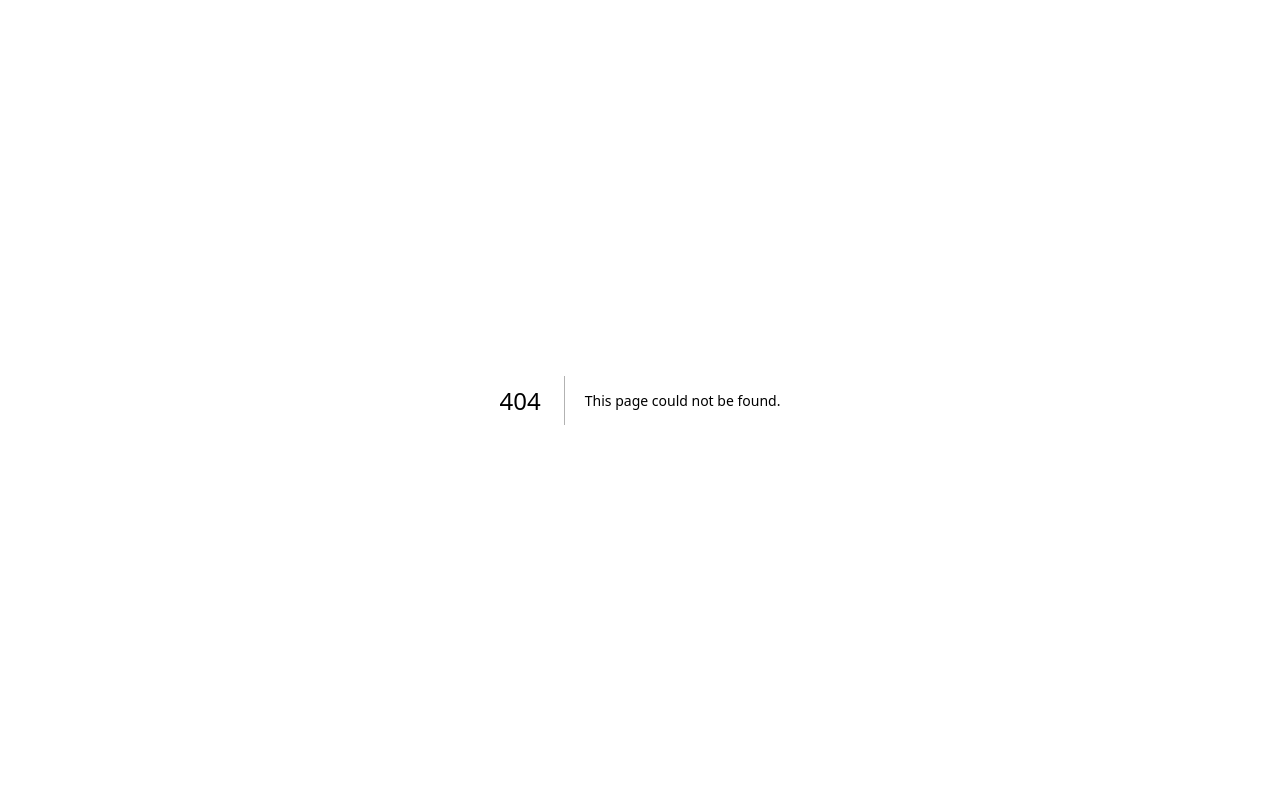
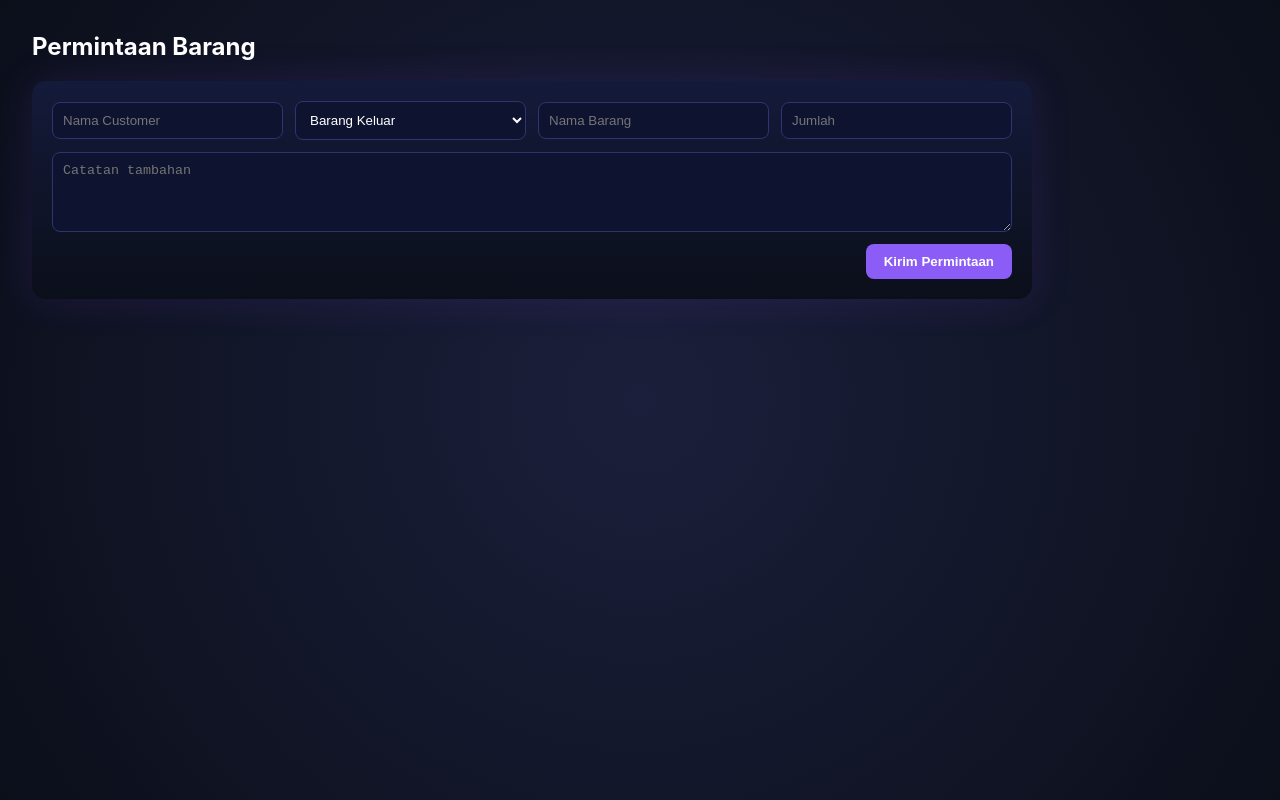
Before and after one commit to RifkiFahrezi86/dashboard-gudang-barang, a Next.js app: page /customer/request in a window 1280 px wide. Before the commit this address had no page. Built offline with nearby package versions, Linux system fonts and the light colour scheme.

Commit message:
project lagi

```diff
--- /dev/null
+++ b/app/customer/request/page.tsx
@@ -0,0 +1,13 @@
+"use client";
+
+import { useState } from "react";
+import CustomerForm from "@/app/ui/customer/CustomerForm";
+
+export default function CustomerRequestPage() {
+  return (
+    <main className="page">
+      <h1 className="page-title">Permintaan Barang</h1>
+      <CustomerForm />
+    </main>
+  );
+}
--- /dev/null
+++ b/app/ui/customer/CustomerForm.tsx
@@ -0,0 +1,77 @@
+
+"use client";
+
+import { useState } from "react";
+import "./customer.css";
+
+export default function CustomerForm() {
+  const [form, setForm] = useState({
+    nama: "",
+    jenis: "keluar",
+    barang: "",
+    jumlah: "",
+    catatan: "",
+  });
+
+  function handleChange(e: any) {
+    setForm({ ...form, [e.target.name]: e.target.value });
+  }
+
+  function handleSubmit(e: any) {
+    e.preventDefault();
+
+    console.log("DATA CUSTOMER:", form);
+    alert("Permintaan berhasil dikirim (simulasi)");
+
+    setForm({
+      nama: "",
+      jenis: "keluar",
+      barang: "",
+      jumlah: "",
+      catatan: "",
+    });
+  }
+
+  return (
+    <form className="card form-grid" onSubmit={handleSubmit}>
+      <input
+        name="nama"
+        placeholder="Nama Customer"
+        value={form.nama}
+        onChange={handleChange}
+        required
+      />
+
+      <select name="jenis" value={form.jenis} onChange={handleChange}>
+        <option value="masuk">Barang Masuk</option>
+        <option value="keluar">Barang Keluar</option>
+      </select>
+
+      <input
+        name="barang"
+        placeholder="Nama Barang"
+        value={form.barang}
+        onChange={handleChange}
+        required
+      />
+
+      <input
+        name="jumlah"
+        type="number"
+        placeholder="Jumlah"
+        value={form.jumlah}
+        onChange={handleChange}
+        required
+      />
+
+      <textarea
+        name="catatan"
+        placeholder="Catatan tambahan"
+        value={form.catatan}
+        onChange={handleChange}
+      />
+
+      <button className="btn-primary">Kirim Permintaan</button>
+    </form>
+  );
+}
--- /dev/null
+++ b/app/ui/customer/customer.css
@@ -0,0 +1,55 @@
+/* app/ui/customer/customer.css */
+
+.page {
+  padding: 32px;
+  background: radial-gradient(circle at center, #1b1f3b, #0b0f1a);
+  min-height: 100vh;
+}
+
+.page-title {
+  color: white;
+  font-size: 24px;
+  margin-bottom: 20px;
+}
+
+.card {
+  background: linear-gradient(180deg, #141a3a, #0b0f1a);
+  padding: 20px;
+  border-radius: 14px;
+  max-width: 1000px;
+}
+
+.form-grid {
+  display: grid;
+  grid-template-columns: repeat(4, 1fr);
+  gap: 12px;
+}
+
+.form-grid textarea {
+  grid-column: span 4;
+  height: 80px;
+}
+
+.form-grid button {
+  grid-column: span 4;
+  justify-self: end;
+}
+
+input,
+select,
+textarea {
+  background: #0e1430;
+  border: 1px solid #2c3570;
+  color: white;
+  padding: 10px;
+  border-radius: 8px;
+}
+
+.btn-primary {
+  background: #8b5cf6;
+  color: white;
+  padding: 10px 18px;
+  border-radius: 8px;
+  border: none;
+  cursor: pointer;
+}
```
Also changed, not shown: app/ui/Sidebar.tsx (+13 -2 lines), public/logo/gudang-logo.svg (added), 1 other file (tests, documents, lock files or other folders).
